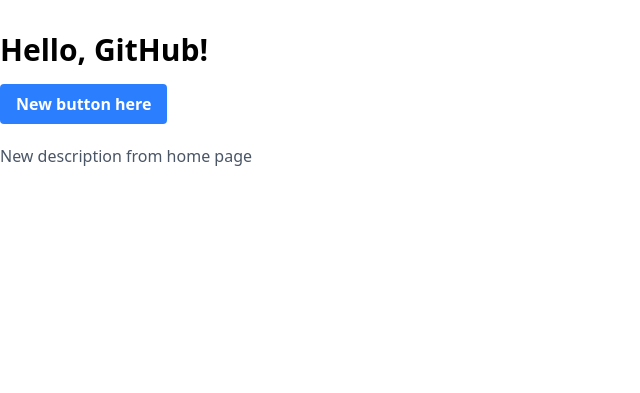
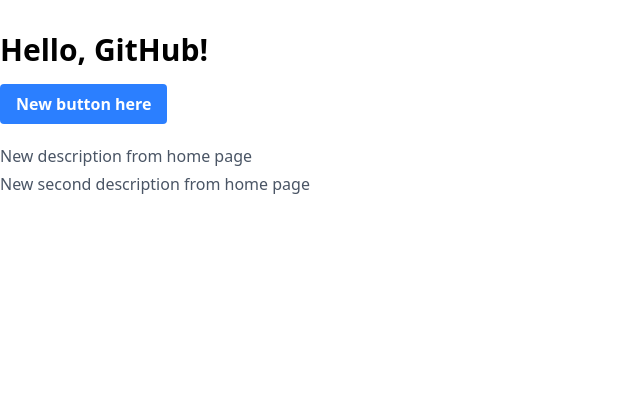
Before and after one commit to JezraelSalino/github, a PHP site: page / in a window 1280 px wide. Shown: the part 92-485 px from the top of the page, without its empty margins (0-640 px from the left). Run offline with PHP 8.4, Linux system fonts and the light colour scheme.

Commit message:
index modified

```diff
--- a/index.php
+++ b/index.php
@@ -3,5 +3,6 @@
   <h1 class="text-3xl font-bold mb-4">Hello, GitHub!</h1>
   <button class="bg-blue-500 hover:bg-blue-700 text-white font-bold py-2 px-4 rounded cursor-pointer">New button here</button>
   <p class="text-gray-600 mt-5">New description from home page</p>
+  <p class="text-gray-600 mt-1">New second description from home page</p>
 </div>
 <?php include 'footer.php'; ?>
```
